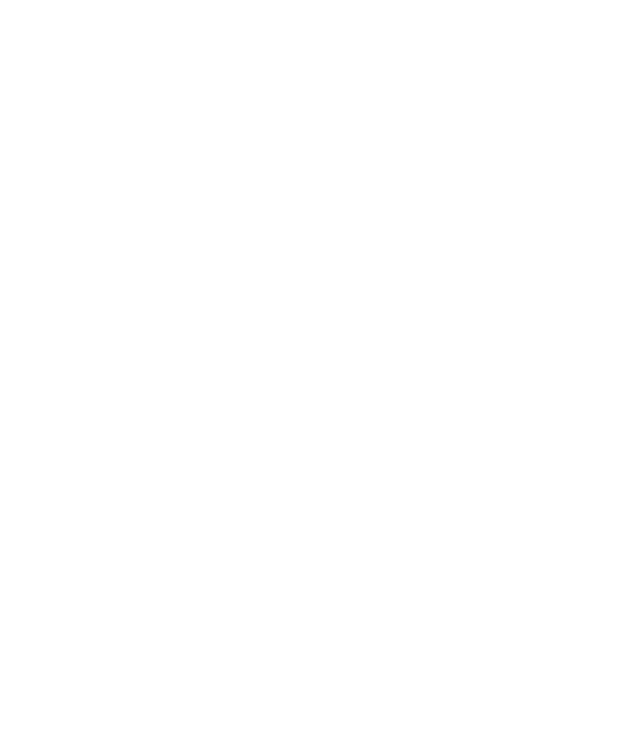
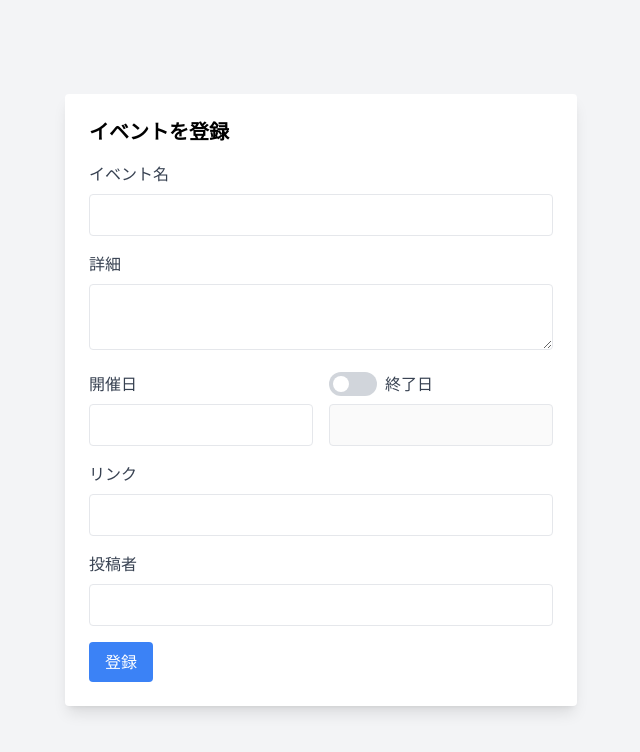
Before and after one commit to ryusei-nsgm/eventagram-a, a React (Create React App) app: page /form in a window 1280 px wide. Before the commit this address had no page. Shown: the top 752 px of the page, without its empty margins (319-959 px from the left). Built offline with nearby package versions, Linux system fonts and the light colour scheme; no server answers.

Commit message:
イベント登録画面の実装

```diff
--- a/package.json
+++ b/package.json
@@ -11,8 +11,11 @@
     "@testing-library/react": "^13.4.0",
     "@testing-library/user-event": "^13.5.0",
     "date-fns": "^4.1.0",
+    "firebase": "^11.0.2",
     "react": "^18.3.1",
+    "react-datepicker": "^7.5.0",
     "react-dom": "^18.3.1",
+    "react-icons": "^5.3.0",
     "react-router-dom": "^7.0.1",
     "react-scripts": "5.0.1",
     "web-vitals": "^2.1.4"
--- a/src/App.js
+++ b/src/App.js
@@ -2,6 +2,7 @@ import React from "react";
 import { BrowserRouter as Router, Routes, Route } from "react-router-dom";
 import Top from "./components/Top"; // Topコンポーネントをインポート
 import EventListPage from "./components/EventListPage"; // イベント一覧ページコンポーネント
+import EventFormPage from "./components/EventFormPage"; // イベント一覧ページコンポーネント
 
 const App = () => {
   return (
@@ -11,6 +12,7 @@ const App = () => {
         <Route path="/" element={<Top />} />
         {/* 特定の日付のイベント一覧ページ */}
         <Route path="/events/:date" element={<EventListPage />} />
+        <Route path="/form" element={<EventFormPage />} />
       </Routes>
     </Router>
   );
--- /dev/null
+++ b/src/components/EventFormPage.js
@@ -0,0 +1,207 @@
+import React, { useState } from "react";
+import DatePicker from "react-datepicker";
+import "react-datepicker/dist/react-datepicker.css";
+import { db } from "../firebase";
+import { collection, addDoc } from "firebase/firestore";
+import { registerLocale } from "react-datepicker";
+import ja from "date-fns/locale/ja";
+import Modal from './Modal';
+
+registerLocale("ja", ja);
+
+const EventFormPage = () => {
+  const [eventName, setEventName] = useState("");
+  const [description, setDescription] = useState("");
+  const [startDate, setStartDate] = useState(null);
+  const [endDate, setEndDate] = useState(null);
+  const [useEndDate, setUseEndDate] = useState(false);
+
+  const [link, setLink] = useState("");
+  const [organizer, setOrganizer] = useState("");
+
+  const [modalMessage, setModalMessage] = useState('');
+  const [showModal, setShowModal] = useState(false);
+  const createdAt = new Date();
+  const updatedAt = new Date();
+
+  const handleSubmit = async (e) => {
+    e.preventDefault();
+    const eventData = {
+      eventName,
+      description,
+      startDate: startDate ? startDate.toISOString() : null,
+      endDate: useEndDate && endDate ? endDate.toISOString() : null,
+      link,
+      organizer: organizer || "匿名",
+      createdAt: createdAt.toISOString(),
+      updatedAt: updatedAt.toISOString(),
+    };
+
+    try {
+      const docRef = await addDoc(collection(db, "events"), eventData);
+      setModalMessage('イベントの登録が完了しました！');
+      setShowModal(true);
+
+      // フォームのリセット
+      setEventName("");
+      setDescription("");
+      setStartDate(null);
+      setEndDate(null);
+      setUseEndDate(false);
+      setLink("");
+      setOrganizer("");
+    } catch (error) {
+      console.error("Error adding document: ", error);
+      setModalMessage('イベントの登録に失敗しました');
+      setShowModal(true);
+    }
+  };
+
+  return (
+    <div className="min-h-screen bg-gray-100 flex items-center justify-center">
+      <form
+        onSubmit={handleSubmit}
+        className="bg-white p-6 rounded shadow-lg w-full max-w-lg"
+      >
+        <h2 className="text-xl font-bold mb-4">イベントを登録</h2>
+
+        {/* イベント名 */}
+        <div className="mb-4">
+          <label htmlFor="eventName" className="block text-gray-700 font-medium">
+            イベント名
+          </label>
+          <input
+            id="eventName"
+            type="text"
+            className="border rounded w-full p-2 mt-2"
+            value={eventName}
+            onChange={(e) => setEventName(e.target.value)}
+            required
+          />
+        </div>
+
+        {/* 詳細 */}
+        <div className="mb-4">
+          <label
+            htmlFor="description"
+            className="block text-gray-700 font-medium"
+          >
+            詳細
+          </label>
+          <textarea
+            id="description"
+            className="border rounded w-full p-2 mt-2"
+            value={description}
+            onChange={(e) => setDescription(e.target.value)}
+            maxLength={140}
+          />
+        </div>
+
+        {/* 開催日と終了日 */}
+        <div className="flex items-center space-x-4 mb-4">
+          {/* 開催日 */}
+          <div className="flex-1">
+            <label htmlFor="startDate" className="block text-gray-700 font-medium mb-2">
+              開催日
+            </label>
+            <DatePicker
+              id="startDate"
+              selected={startDate}
+              onChange={(date) => setStartDate(date)}
+              locale="ja"
+              dateFormat="yyyy/MM/dd"
+              className="p-2 border rounded w-full"
+              popperPlacement="bottom-start"
+              required
+            />
+          </div>
+
+          {/* 終了日 */}
+          <div className="flex-1">
+            <div className="flex items-center mb-2">
+              {/* トグルボタン */}
+              <div className="relative">
+                <input
+                  type="checkbox"
+                  className="sr-only"
+                  checked={useEndDate}
+                  onChange={() => setUseEndDate(!useEndDate)}
+                  id="toggleEndDate"
+                />
+                <label
+                  htmlFor="toggleEndDate"
+                  className={`block w-12 h-6 rounded-full cursor-pointer relative transition-colors ${
+                    useEndDate ? "bg-green-500" : "bg-gray-300"
+                  }`}
+                >
+                  <span
+                    className={`block w-4 h-4 bg-white rounded-full absolute top-1 left-1 transition-transform ${
+                      useEndDate ? "transform translate-x-6" : ""
+                    }`}
+                  ></span>
+                </label>
+              </div>
+              <label
+                htmlFor="toggleEndDate"
+                className="ml-2 text-gray-700 font-medium"
+              >
+                終了日
+              </label>
+            </div>
+            <DatePicker
+              id="endDate"
+              selected={endDate}
+              onChange={(date) => setEndDate(date)}
+              locale="ja"
+              dateFormat="yyyy/MM/dd"
+              className="p-2 border rounded w-full"
+              disabled={!useEndDate}
+              popperPlacement="bottom-start"
+            />
+          </div>
+        </div>
+
+        {/* リンク */}
+        <div className="mb-4">
+          <label htmlFor="link" className="block text-gray-700 font-medium">
+            リンク
+          </label>
+          <input
+            id="link"
+            type="url"
+            className="border rounded w-full p-2 mt-2"
+            value={link}
+            onChange={(e) => setLink(e.target.value)}
+          />
+        </div>
+
+        {/* 投稿者 */}
+        <div className="mb-4">
+          <label htmlFor="organizer" className="block text-gray-700 font-medium">
+            投稿者
+          </label>
+          <input
+            id="organizer"
+            type="text"
+            className="border rounded w-full p-2 mt-2"
+            value={organizer}
+            onChange={(e) => setOrganizer(e.target.value)}
+          />
+        </div>
+
+        <button
+          type="submit"
+          className="bg-blue-500 text-white py-2 px-4 rounded hover:bg-blue-600"
+        >
+          登録
+        </button>
+      </form>
+      {showModal && (
+        <Modal message={modalMessage} onClose={() => setShowModal(false)} />
+      )}
+    </div>
+
+  );
+};
+
+export default EventFormPage;
--- a/src/components/EventListPage.js
+++ b/src/components/EventListPage.js
@@ -16,6 +16,10 @@ const EventListPage = () => {
       </Link>
       <h1 className="text-3xl font-bold text-center mb-8">{formattedDate}</h1>
 
+      <Link to="/form" className="fixed top-8 right-8 bg-green-400 text-white w-12 h-12 flex items-center justify-center rounded-full shadow-md">
+        <span className="text-3xl">+</span>
+      </Link>
+
       {/* TODO: Firebaseから該当の日付のイベントを取得して表示する */}
       <div className="p-4 bg-white rounded-lg shadow">
         <p>該当するイベントがありません。</p>
--- /dev/null
+++ b/src/components/Modal.js
@@ -0,0 +1,22 @@
+import React from "react";
+
+const Modal = ({ message, onClose, title = "通知" }) => {
+  return (
+    <div className="fixed inset-0 bg-gray-700 bg-opacity-50 flex justify-center items-center z-50">
+      <div className="bg-white p-6 rounded shadow-lg w-1/3">
+        <h2 className="text-xl font-bold mb-4 text-center">{title}</h2>
+        <p className="text-center">{message}</p>
+        <div className="mt-4 text-center">
+          <button
+            onClick={onClose}
+            className="bg-blue-500 text-white py-2 px-4 rounded hover:bg-blue-600"
+          >
+            閉じる
+          </button>
+        </div>
+      </div>
+    </div>
+  );
+};
+
+export default Modal;
--- a/src/components/Top.js
+++ b/src/components/Top.js
@@ -15,7 +15,7 @@ const Top = () => {
   };
 
   return (
-    <div className="min-h-screen p-4 bg-gray-20 text-gray-900">
+    <div className="min-h-screen p-4 bg-gray-100 text-gray-900">
       <h1 className="text-3xl font-bold text-center mb-8">いべんたぐらむ</h1>
 
       {/* FullCalendar コンポーネント */}
--- a/src/index.css
+++ b/src/index.css
@@ -14,6 +14,10 @@ body {
 code {
   font-family: source-code-pro, Menlo, Monaco, Consolas, 'Courier New',
     monospace;
+}
+
+.fc-daygrid-day-frame {
+  background-color: white;
 }
 
 .fc .fc-toolbar-title {
```
Also changed, not shown: 1 other file (tests, documents, lock files or other folders).
